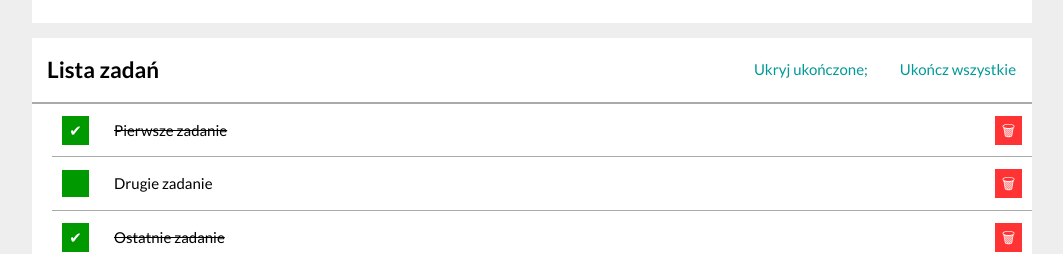
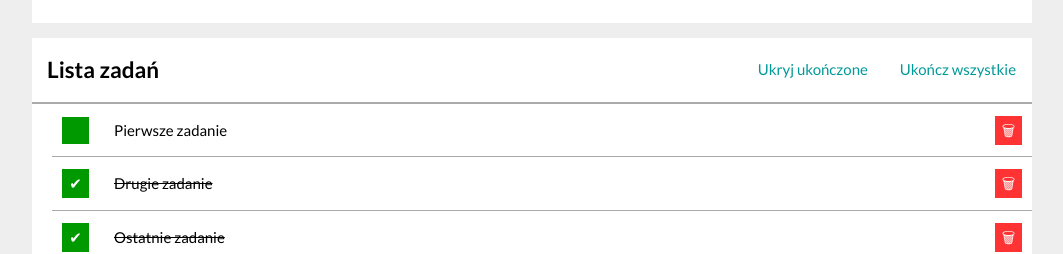
Before and after one commit to irekmiernik/tasks-list-react, a React (Create React App) app: page / in a window 1280 px wide. Shown: the part 214-468 px from the top of the page, without its empty margins (28-1091 px from the left). Built offline with nearby package versions, Linux system fonts and the light colour scheme.

Commit message:
HideAndAllDoneTasks component replaced by ToggleDoneTasks and ToggleHideTasks components

```diff
--- a/src/App.js
+++ b/src/App.js
@@ -2,8 +2,8 @@ import NewTask from './NewTask';
 import TasksList from './TasksList';
 
 const tasksTable = [
-  { id: 1, content: "Pierwsze zadanie", done: true, },
-  { id: 2, content: "Drugie zadanie", done: false, },
+  { id: 1, content: "Pierwsze zadanie", done: false, },
+  { id: 2, content: "Drugie zadanie", done: true, },
   { id: 3, content: "Ostatnie zadanie", done: true, },
 ];
 
--- a/src/HideAndAllDoneTasksButtons/index.js
+++ /dev/null
@@ -1,24 +0,0 @@
-import '../section.css';
-
-export default function HideAndAllDoneTasksButtons(props) {
-
-    if (props.tasksTable.length > 0) {
-
-        return (
-            <>
-                <button className="sectionFlex__itemButton">
-                    {props.hideDoneTasks ? "Pokaż ukończone" : "Ukryj ukończone"};
-                </button>
-
-                <button className="sectionFlex__itemButton" disabled={props.tasksTable.filter((tableElement,) => {
-                    if (!tableElement.done) return tableElement;
-                }).length === 0}>
-                    Ukończ wszystkie
-                </button>
-            </>
-        )
-
-    } else {
-        return null;
-    }
-}
--- a/src/TasksList/index.js
+++ b/src/TasksList/index.js
@@ -1,4 +1,7 @@
-import HideAndAllDoneTasksButtons from '../HideAndAllDoneTasksButtons';
+import ToggleHideTasks from '../ToggleHideTasks';
+import ToggleDoneTasks from '../ToggleDoneTasks';
+
+
 import Tasks from '../Tasks';
 import '../section.css';
 
@@ -7,7 +10,8 @@ export default function TasksList(props) {
         <section className="section">
             <div className="sectionFlex sectionFlex--header">
                 <h2 className="sectionFlex__itemContent h2">Lista zadań</h2>
-                <HideAndAllDoneTasksButtons tasksTable={props.tasksTable} hideDoneTasks={props.hideDoneTasks} />
+                <ToggleHideTasks tasksTable={props.tasksTable} hideDoneTasks={props.hideDoneTasks} />
+                <ToggleDoneTasks tasksTable={props.tasksTable} hideDoneTasks={props.hideDoneTasks} />
             </div>
             <Tasks tasksTable={props.tasksTable} hideDoneTasks={props.hideDoneTasks} />
         </section>
--- /dev/null
+++ b/src/ToggleDoneTasks/index.js
@@ -0,0 +1,18 @@
+import '../section.css';
+
+export default function ToggleDoneTasks(props) {
+
+    if (props.tasksTable.length > 0) {
+
+        const tab = props.tasksTable.filter((tableElement,) => { if (!tableElement.done) { return tableElement } else { return null } });
+        return (
+            <>
+                <button className="sectionFlex__itemButton" disabled={tab.length === 0}>
+                    Ukończ wszystkie
+                </button>
+            </>
+        )
+
+    }
+    return null;
+}
--- /dev/null
+++ b/src/ToggleHideTasks/index.js
@@ -0,0 +1,17 @@
+import '../section.css';
+
+export default function ToggleHideTasks(props) {
+
+    if (props.tasksTable.length > 0) {
+
+        return (
+            <>
+                <button className="sectionFlex__itemButton">
+                    {props.hideDoneTasks ? "Pokaż ukończone" : "Ukryj ukończone"}
+                </button>
+            </>
+        )
+
+    }
+    return null;
+}
```
